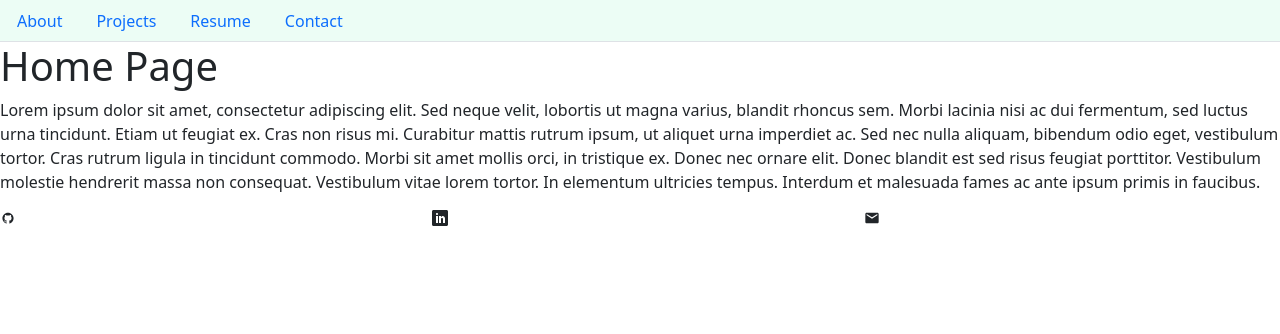
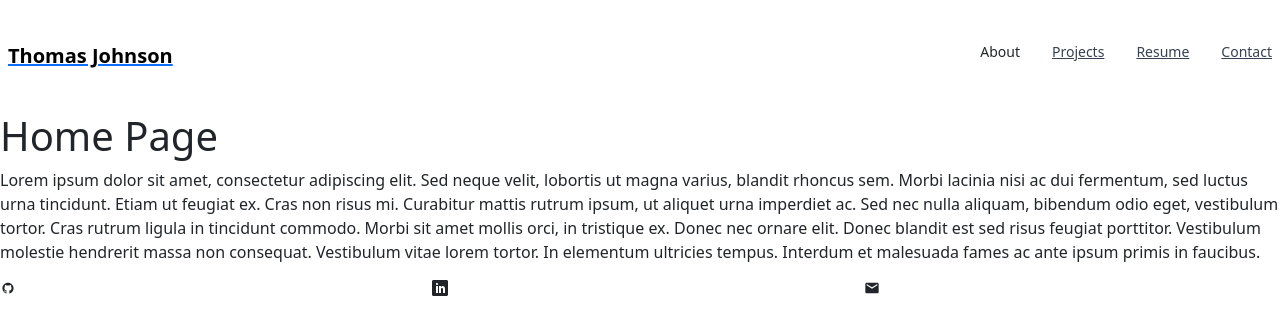
Before and after one commit to TJGit11/React-Portfolio, a React (Create React App) app: page / in a window 1280 px wide. Shown: the top 334 px of the page. Built offline with nearby package versions, Linux system fonts and the light colour scheme.

Commit message:
added flowbite to project

```diff
--- a/package.json
+++ b/package.json
@@ -9,6 +9,8 @@
     "@testing-library/user-event": "^13.5.0",
     "aos": "^2.3.4",
     "bootstrap": "^5.3.0",
+    "flowbite": "^1.6.5",
+    "flowbite-react": "^0.4.7",
     "gh-pages": "^5.0.0",
     "react": "^18.2.0",
     "react-dom": "^18.2.0",
@@ -45,6 +47,8 @@
   },
   "devDependencies": {
     "@tailwindcss/forms": "^0.5.3",
+    "autoprefixer": "^10.4.14",
+    "postcss": "^8.4.24",
     "tailwindcss": "^3.3.2"
   }
 }
--- a/src/components/NavTabs.js
+++ b/src/components/NavTabs.js
@@ -1,65 +1,95 @@
 import React from "react";
+import { Navbar } from "flowbite-react";
 
 function NavTabs({ currentPage, handlePageChange }) {
   return (
-    <ul className="nav nav-tabs bg-[#ecfdf5]">
-      {/* <li className="nav-item">
-        <a
-          href="#home"
-          onClick={() => handlePageChange("Home")}
-          className={currentPage === "Home" ? "nav-link active" : "nav-link"}
-        >
-          Home
-        </a>
-      </li> */}
-      <li className="nav-item">
-        <a
+    <Navbar fluid rounded>
+      <Navbar.Brand>
+        {/* <img
+          alt="Flowbite React Logo"
+          className="mr-3 h-6 sm:h-9"
+          src="/favicon.svg"
+        /> */}
+        <span className="self-center whitespace-nowrap text-xl font-semibold text-black">
+          Thomas Johnson
+        </span>
+      </Navbar.Brand>
+      <Navbar.Toggle />
+      <Navbar.Collapse>
+        <Navbar.Link active href="#">
+          <p>Home</p>
+        </Navbar.Link>
+        <Navbar.Link
           href="#about"
           onClick={() => handlePageChange("About")}
           className={currentPage === "About" ? "nav-link active" : "nav-link"}
         >
-          About
-        </a>
-      </li>
-      <li className="nav-item">
-        <a
-          href="#projects"
-          onClick={() => handlePageChange("Projects")}
-          className={
-            currentPage === "Projects" ? "nav-link active" : "nav-link"
-          }
-        >
-          Projects
-        </a>
-      </li>
-      {/* <li className="nav-item">
-        <a
-          href="#about"
-          onClick={() => handlePageChange("About")}
-          className={currentPage === "About" ? "nav-link active" : "nav-link"}
-        >
-          About
-        </a>
-      </li> */}
-      <li className="nav-item">
-        <a
-          href="#blog"
-          onClick={() => handlePageChange("Blog")}
-          className={currentPage === "Blog" ? "nav-link active" : "nav-link"}
-        >
-          Resume
-        </a>
-      </li>
-      <li className="nav-item">
-        <a
-          href="#contact"
-          onClick={() => handlePageChange("Contact")}
-          className={currentPage === "Contact" ? "nav-link active" : "nav-link"}
-        >
-          Contact
-        </a>
-      </li>
-    </ul>
+          <p>About</p>
+        </Navbar.Link>
+        <Navbar.Link href="#projects">Projects</Navbar.Link>
+        <Navbar.Link href="#resume">Resume</Navbar.Link>
+        <Navbar.Link href="#contact">Contact</Navbar.Link>
+      </Navbar.Collapse>
+    </Navbar>
+
+    // <ul className="nav nav-tabs bg-[#ecfdf5]">
+    //   {/* <li className="nav-item">
+    //     <a
+    //       href="#home"
+    //       onClick={() => handlePageChange("Home")}
+    //       className={currentPage === "Home" ? "nav-link active" : "nav-link"}
+    //     >
+    //       Home
+    //     </a>
+    //   </li> */}
+    //   <li className="nav-item">
+    //     <a
+    //       href="#about"
+    //       onClick={() => handlePageChange("About")}
+    //       className={currentPage === "About" ? "nav-link active" : "nav-link"}
+    //     >
+    //       About
+    //     </a>
+    //   </li>
+    //   <li className="nav-item">
+    //     <a
+    //       href="#projects"
+    //       onClick={() => handlePageChange("Projects")}
+    //       className={
+    //         currentPage === "Projects" ? "nav-link active" : "nav-link"
+    //       }
+    //     >
+    //       Projects
+    //     </a>
+    //   </li>
+    //   {/* <li className="nav-item">
+    //     <a
+    //       href="#about"
+    //       onClick={() => handlePageChange("About")}
+    //       className={currentPage === "About" ? "nav-link active" : "nav-link"}
+    //     >
+    //       About
+    //     </a>
+    //   </li> */}
+    //   <li className="nav-item">
+    //     <a
+    //       href="#blog"
+    //       onClick={() => handlePageChange("Blog")}
+    //       className={currentPage === "Blog" ? "nav-link active" : "nav-link"}
+    //     >
+    //       Resume
+    //     </a>
+    //   </li>
+    //   <li className="nav-item">
+    //     <a
+    //       href="#contact"
+    //       onClick={() => handlePageChange("Contact")}
+    //       className={currentPage === "Contact" ? "nav-link active" : "nav-link"}
+    //     >
+    //       Contact
+    //     </a>
+    //   </li>
+    // </ul>
   );
 }
 
--- a/src/components/pages/About/index.jsx
+++ b/src/components/pages/About/index.jsx
@@ -1,13 +1,13 @@
-import React from 'react';
+import React from "react";
 
 export default function About() {
   return (
     <div>
       <h1>About Page</h1>
       <p>
-        Nunc pharetra finibus est at efficitur. Praesent sed congue diam.
-        Integer gravida dui mauris, ut interdum nunc egestas sed. Aenean sed
-        mollis diam. Nunc aliquet risus ac finibus porta. Nam quis arcu non
+        Big aboot Nunc pharetra finibus est at efficitur. Praesent sed congue
+        diam. Integer gravida dui mauris, ut interdum nunc egestas sed. Aenean
+        sed mollis diam. Nunc aliquet risus ac finibus porta. Nam quis arcu non
         lectus tincidunt fermentum. Suspendisse aliquet orci porta quam semper
         imperdiet. Praesent euismod mi justo, faucibus scelerisque risus cursus
         in. Sed rhoncus mollis diam, sit amet facilisis lectus blandit at.
--- a/src/components/pages/Contact/index.jsx
+++ b/src/components/pages/Contact/index.jsx
@@ -4,73 +4,6 @@ export default function Contact() {
   return (
     <div>
       <h1>Contact Page</h1>
-
-      <form>
-        <div class="mb-3">
-          <label for="exampleInputEmail1" class="form-label">
-            Email address
-          </label>
-          <input
-            type="email"
-            class="form-control"
-            id="exampleInputEmail1"
-            aria-describedby="emailHelp"
-          />
-          <div id="emailHelp" class="form-text">
-            We'll never share your email with anyone else.
-          </div>
-        </div>
-        <div class="mb-3">
-          <label for="exampleInputPassword1" class="form-label">
-            Password
-          </label>
-          <input
-            type="password"
-            class="form-control"
-            id="exampleInputPassword1"
-          />
-        </div>
-        <div class="mb-3 form-check">
-          <input type="checkbox" class="form-check-input" id="exampleCheck1" />
-          <label class="form-check-label" for="exampleCheck1">
-            Check me out
-          </label>
-        </div>
-        <button type="submit" class="btn btn-primary">
-          Submit
-        </button>
-      </form>
-
-      {/*
-      <div class="py-8 px-8 max-w-sm mx-auto bg-white rounded-xl shadow-lg space-y-2 sm:py-4 sm:flex sm:items-center sm:space-y-0 sm:space-x-6">
-        <img
-          class="block mx-auto h-24 rounded-full sm:mx-0 sm:shrink-0"
-          src="./../../../images/IMG_0693.jpg"
-          alt="Woman's Face"
-        />
-        <div class="text-center space-y-2 sm:text-left">
-          <div class="space-y-0.5">
-            <p class="text-lg text-black font-semibold">Erin Lindford</p>
-            <p class="text-slate-500 font-medium">Product Engineer</p>
-          </div>
-          <button class="px-4 py-1 text-sm text-purple-600 font-semibold rounded-full border border-purple-200 hover:text-white hover:bg-purple-600 hover:border-transparent focus:outline-none focus:ring-2 focus:ring-purple-600 focus:ring-offset-2">
-            Message
-          </button>
-        </div>
-      </div> */}
-      {/* <p>
-        Integer cursus bibendum sem non pretium. Vestibulum in aliquet sem, quis
-        molestie urna. Aliquam semper ultrices varius. Aliquam faucibus sit amet
-        magna a ultrices. Aenean pellentesque placerat lacus imperdiet
-        efficitur. In felis nisl, luctus non ante euismod, tincidunt bibendum
-        mi. In a molestie nisl, eu sodales diam. Nam tincidunt lacus quis magna
-        posuere, eget tristique dui dapibus. Maecenas fermentum elementum
-        faucibus. Quisque nec metus vestibulum, egestas massa eu, sollicitudin
-        ipsum. Nulla facilisi. Sed ut erat ligula. Nam tincidunt nunc in nibh
-        dictum ullamcorper. Class aptent taciti sociosqu ad litora torquent per
-        conubia nostra, per inceptos himenaeos. Etiam ornare rutrum felis at
-        rhoncus. Etiam vel condimentum magna, quis tempor nulla.
-      </p> */}
     </div>
   );
 }
--- a/src/components/pages/Projects/index.jsx
+++ b/src/components/pages/Projects/index.jsx
@@ -1,17 +1,13 @@
 import React from "react";
+
+import { Card } from "flowbite-react";
+import { Button } from "flowbite-react";
+import { SeeSourceCodeForSVG } from "flowbite-react";
 
 export default function Projects() {
   return (
     <div>
-      <h1>Projects Page</h1>
-      <p>Big project page</p>
-      <img src="https://placehold.co/600x400"></img>
-      <img src="https://placehold.co/600x400"></img>
-      <img src="https://placehold.co/600x400"></img>
-      <img src="https://placehold.co/600x400"></img>
-      <img src="https://placehold.co/600x400"></img>
-      <img src="https://placehold.co/600x400"></img>
-      <p>Delooloo</p>
+      <Button className="bg-red-500 hover:bg-red-600">Click me</Button>;
     </div>
   );
 }
--- a/tailwind.config.js
+++ b/tailwind.config.js
@@ -1,8 +1,12 @@
 /** @type {import('tailwindcss').Config} */
 module.exports = {
-  content: ["./src/**/*.{js,jsx}"],
+  content: [
+    "./src/**/*.{js,jsx,ts,tsx}",
+    "node_modules/flowbite-react/**/*.{js,jsx,ts,tsx}",
+  ],
+  darkMode: "media",
   theme: {
     extend: {},
   },
-  plugins: [],
+  plugins: [require("flowbite/plugin")],
 };
```
Also changed, not shown: 1 other file (tests, documents, lock files or other folders).
